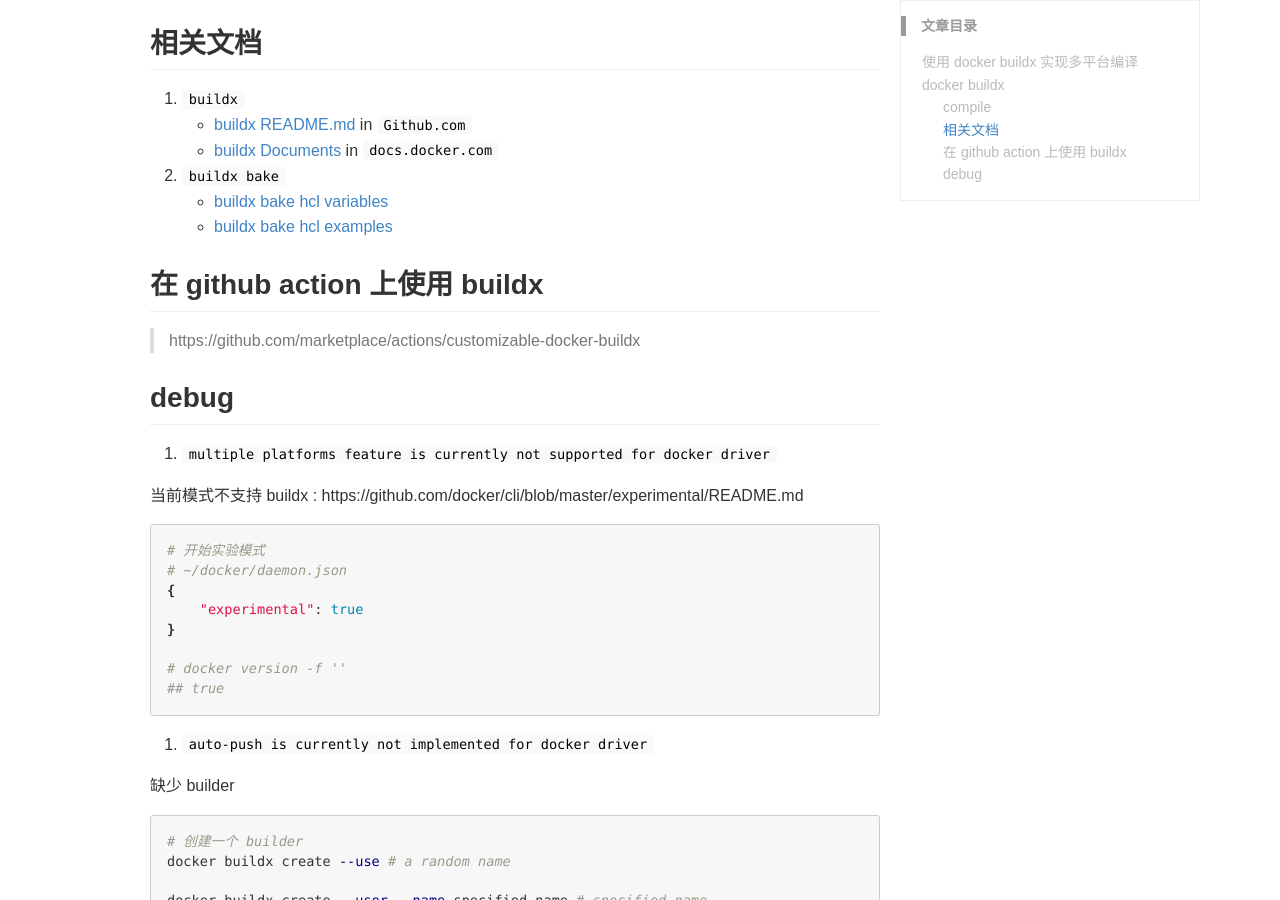
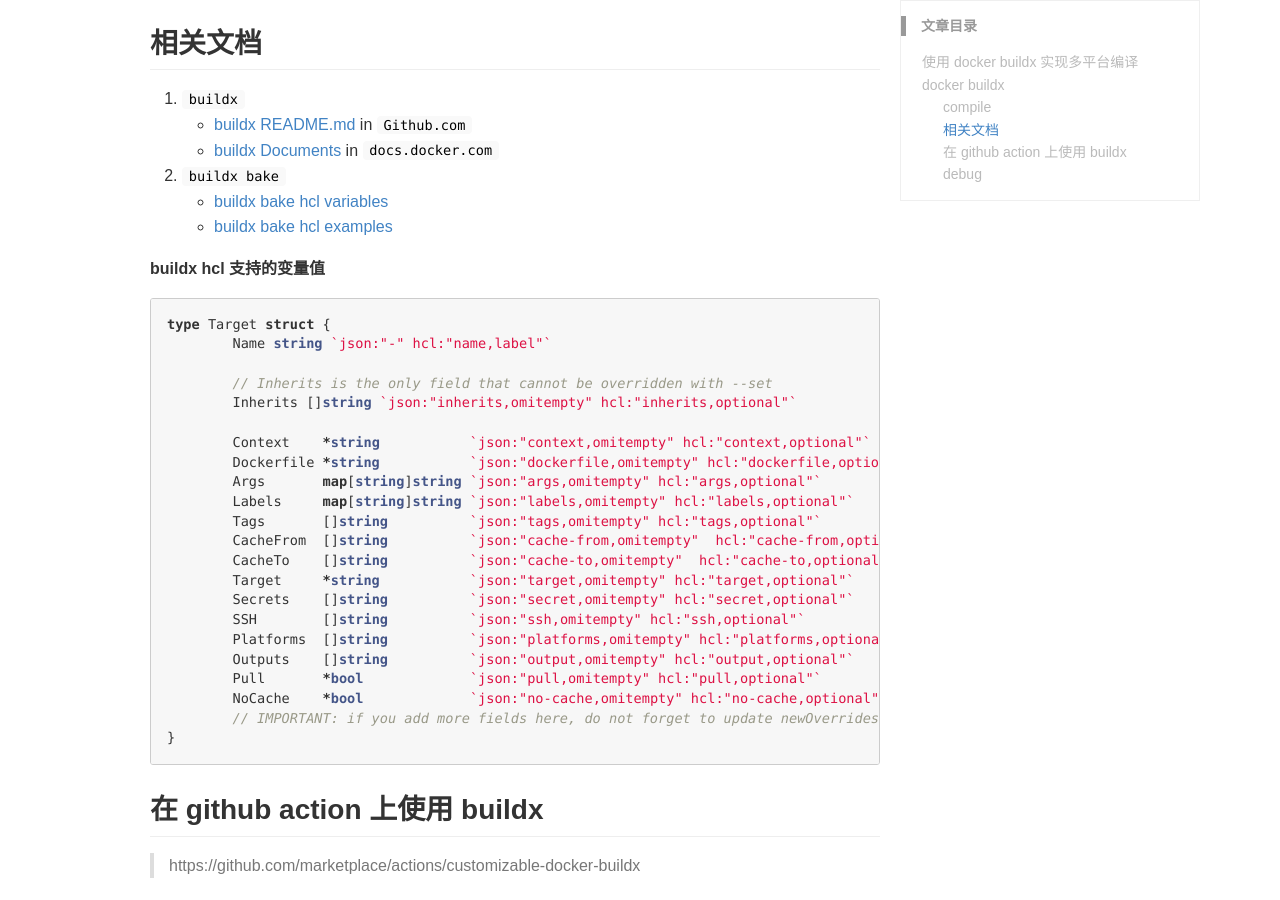
Before and after one commit to octowhale/octowhale.github.io, a Jekyll site: the page built from _posts/2020/2020-06-10-docker-buildx.md, in a window 1280 px wide and 900 px high, scrolled down 2458 px. Built offline with Jekyll 4.4.1, drawn with Linux system fonts in a browser that asks for light colours; comment, search, counter and statistics services are not loaded.

Commit message:
update: add variable for hcl

````diff
--- a/_posts/2020/2020-06-10-docker-buildx.md
+++ b/_posts/2020/2020-06-10-docker-buildx.md
@@ -129,6 +129,33 @@
     + [buildx bake hcl examples](https://github.com/docker/buildx/blob/master/README.md#file-definition)
 
 
+**buildx hcl 支持的变量值**
+
+```go
+type Target struct {
+	Name string `json:"-" hcl:"name,label"`
+
+	// Inherits is the only field that cannot be overridden with --set
+	Inherits []string `json:"inherits,omitempty" hcl:"inherits,optional"`
+
+	Context    *string           `json:"context,omitempty" hcl:"context,optional"`
+	Dockerfile *string           `json:"dockerfile,omitempty" hcl:"dockerfile,optional"`
+	Args       map[string]string `json:"args,omitempty" hcl:"args,optional"`
+	Labels     map[string]string `json:"labels,omitempty" hcl:"labels,optional"`
+	Tags       []string          `json:"tags,omitempty" hcl:"tags,optional"`
+	CacheFrom  []string          `json:"cache-from,omitempty"  hcl:"cache-from,optional"`
+	CacheTo    []string          `json:"cache-to,omitempty"  hcl:"cache-to,optional"`
+	Target     *string           `json:"target,omitempty" hcl:"target,optional"`
+	Secrets    []string          `json:"secret,omitempty" hcl:"secret,optional"`
+	SSH        []string          `json:"ssh,omitempty" hcl:"ssh,optional"`
+	Platforms  []string          `json:"platforms,omitempty" hcl:"platforms,optional"`
+	Outputs    []string          `json:"output,omitempty" hcl:"output,optional"`
+	Pull       *bool             `json:"pull,omitempty" hcl:"pull,optional"`
+	NoCache    *bool             `json:"no-cache,omitempty" hcl:"no-cache,optional"`
+	// IMPORTANT: if you add more fields here, do not forget to update newOverrides and README.
+}
+```
+
 ## 在 github action 上使用 buildx
 
 > https://github.com/marketplace/actions/customizable-docker-buildx
````
